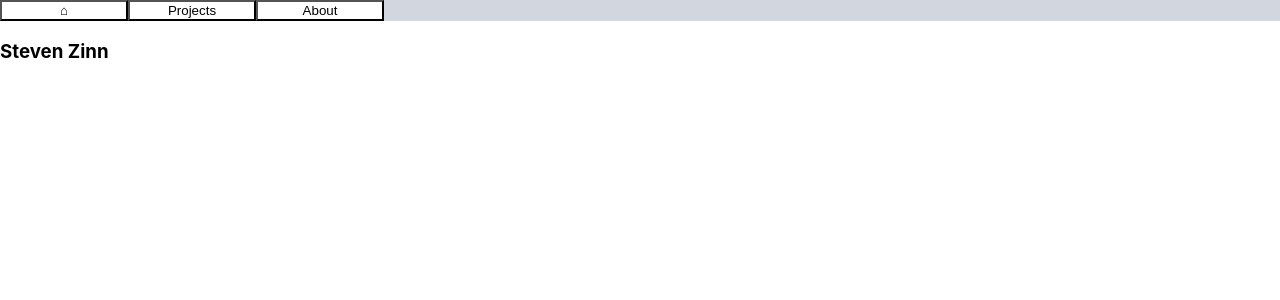
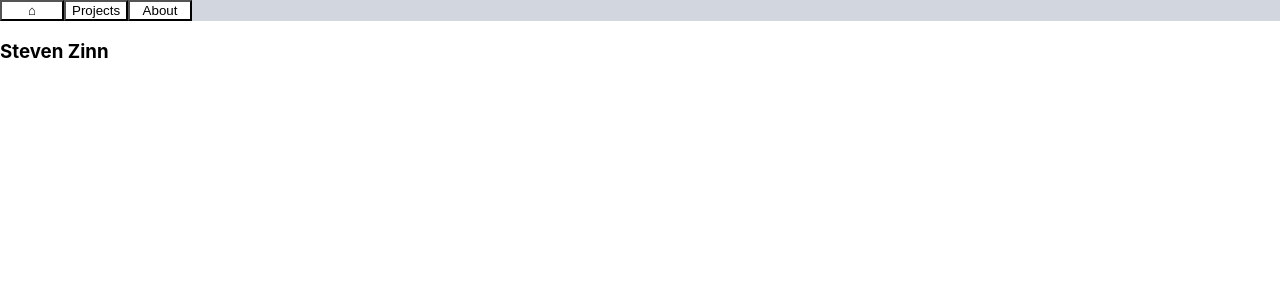
Before and after one commit to stovetop-z/stovetop-z.github.io, a React (Create React App) app: page / in a window 1280 px wide. Shown: the top 300 px of the page. Built offline with nearby package versions, Linux system fonts and the light colour scheme.

Commit message:
Updated css

```diff
--- a/src/App.css
+++ b/src/App.css
@@ -4,17 +4,16 @@ colors:
 2. 353535 - Graphite
 3. D2D7DF - Pale State
 */
-
 .banner {
   display: flex;
   width: 100%;
-  height: 20%;
+  height: 30%;
   background-color: #D2D7DF;
 }
 
 .btn {
-  width: 10%;
-  height: 80%;
+  width: 5%;
+  height: 60%;
   background-color: white;
-
+  font: 75%;
 }
```
